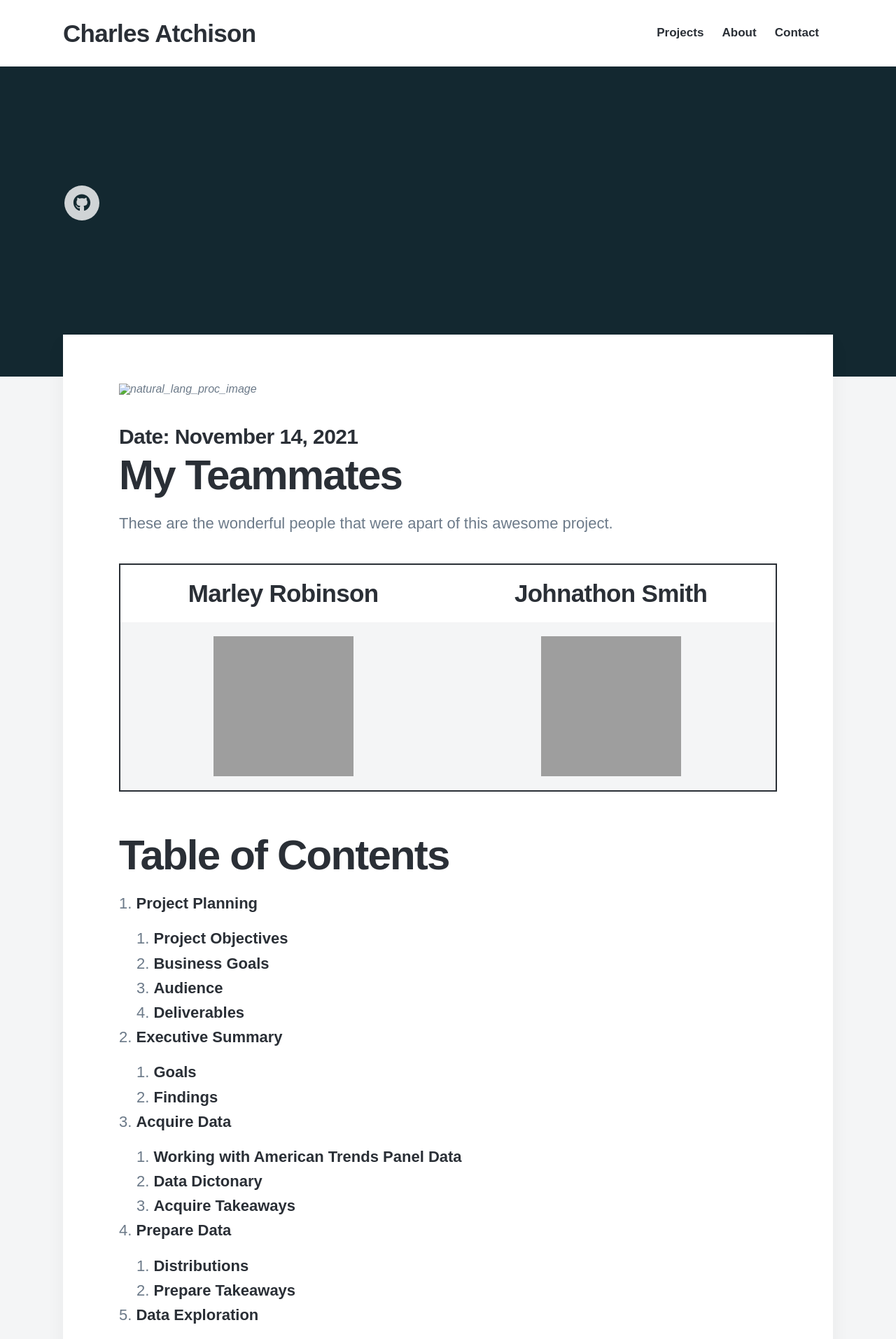
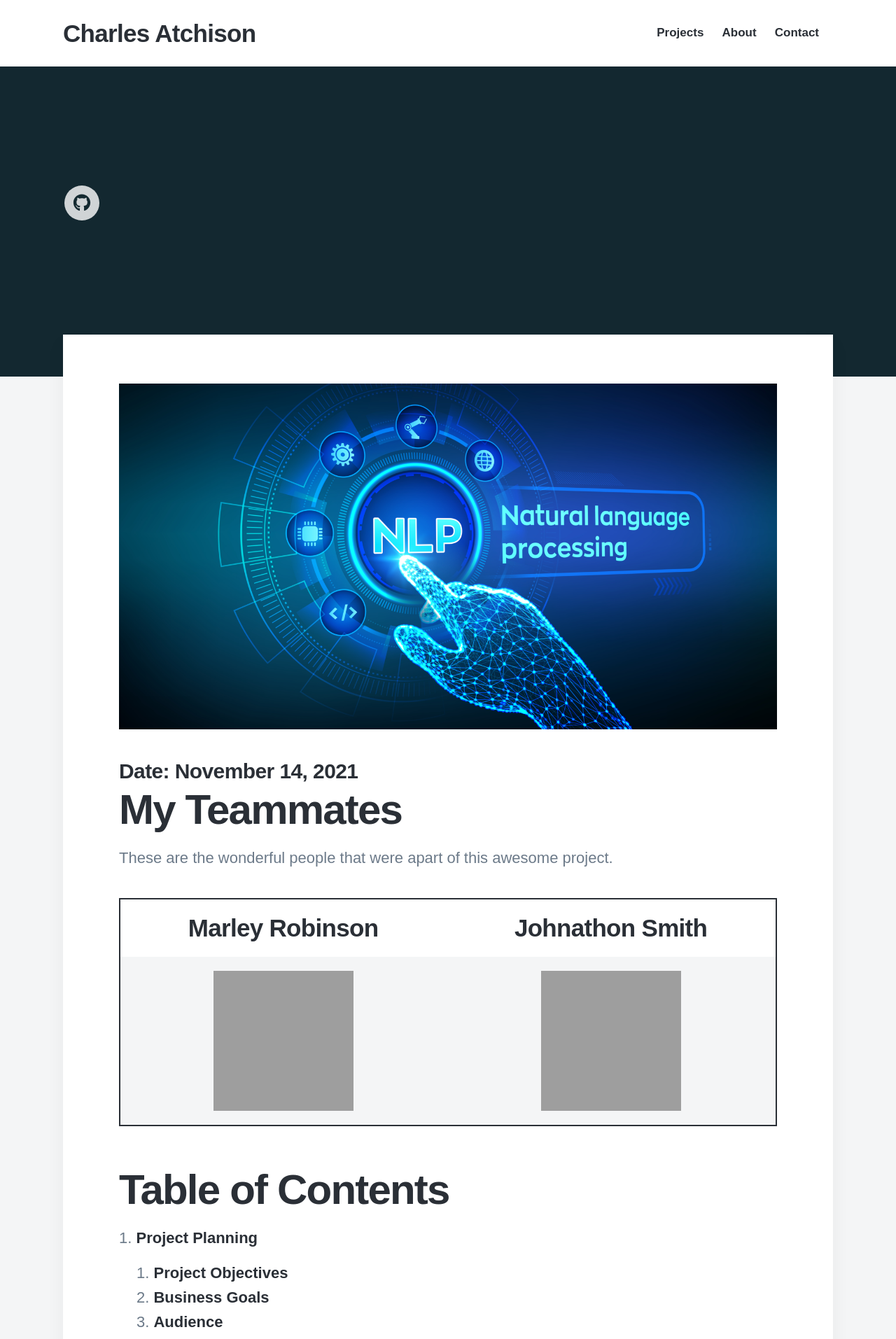
Before and after one commit to CharlesAtchison/charlesatchison.github.io, a Jekyll site: the page built from _projects/github_prog_lang_pred.md, in a window 1280 px wide. Shown: the top 1913 px of the page at 70% size. Built offline with Jekyll 4.4.1, drawn with Linux system fonts in a browser that asks for light colours; nearby versions of some CDN libraries; some web fonts are replaced; grey boxes are pictures that could not be loaded.

Commit message:
fixed image load errors

```diff
--- a/_projects/github_prog_lang_pred.md
+++ b/_projects/github_prog_lang_pred.md
@@ -5,10 +5,10 @@ date: 2021-11-4 00:00:00
 description: This project scraped README markdown files from Github repos and we used natural language processing to filter and create datasets for each programming language. Using these datasets from over 30,000 README's we were able to predict what programming language was used based on the composition of the README text.
 github_link: 'https://github.com/Codeup-NLP-Project/NLP-Project'
 featured_image: '/images/github_prog_lang_pred/nlp_feature.png'
-thumbnail_image: 'images/github_prog_lang_pred/nlp.png'
+thumbnail_image: '/images/github_prog_lang_pred/nlp.png'
 ---
 
-![natural_lang_proc_image](images/github_prog_lang_pred/nlp.png)
+![natural_lang_proc_image](/images/github_prog_lang_pred/nlp.png)
 
 ### Date: November 14, 2021
 
```
Also changed, not shown: 1 other file.
